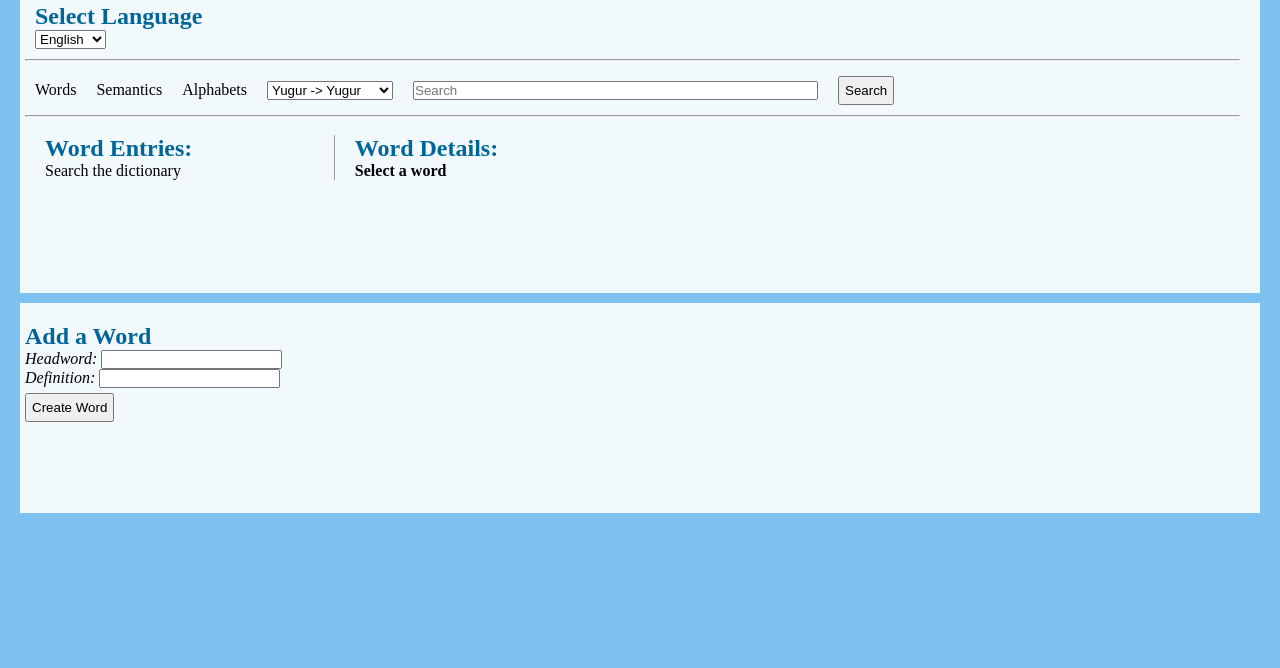
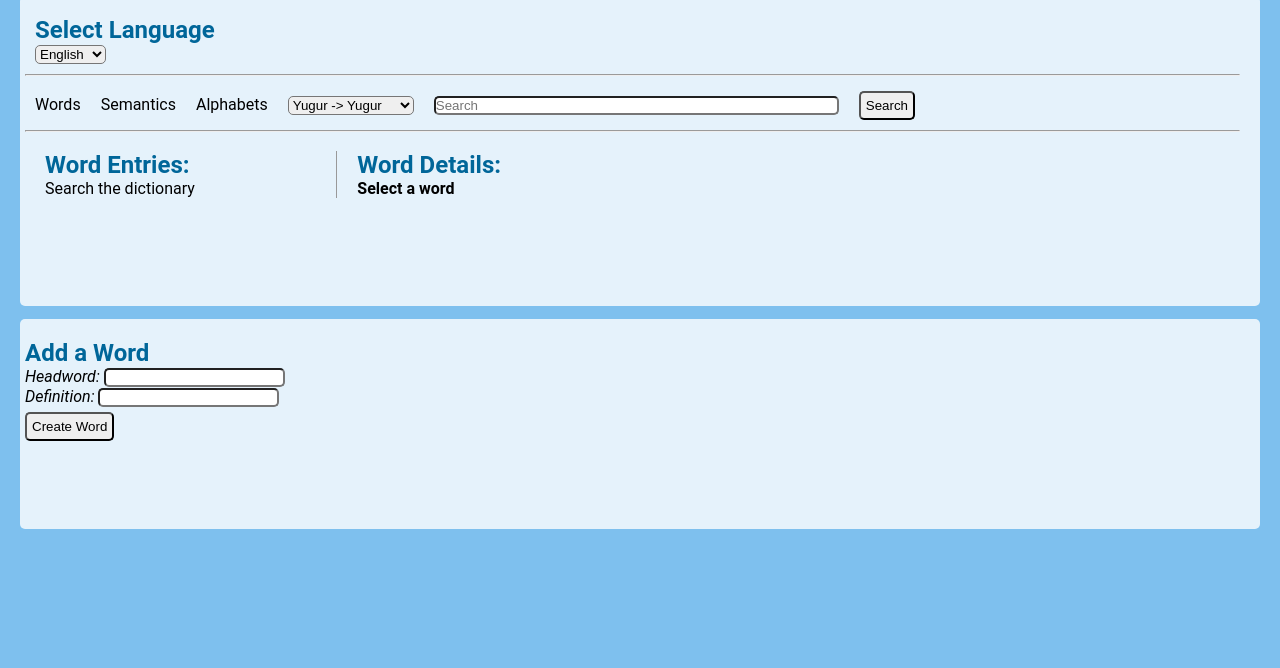
Before and after one commit to yugur/yugurWebApp, a React app: page / in a window 1280 px wide. Shown: the part 132-800 px from the top of the page. Built offline with nearby package versions, Linux system fonts and the light colour scheme.

Commit message:
update styling

```diff
--- a/dev/css/main.scss
+++ b/dev/css/main.scss
@@ -13,6 +13,7 @@ $bg-img: url('placeholder.png');
 
 html, body {
 	height: 100%;
+	font-family: 'Roboto', sans-serif;
 }
 
 header {
@@ -88,8 +89,20 @@ headerLogo {
 
 section {
 	display: auto;
+	border-radius: 5px;
+	height: auto;
+}
 
-	height: auto;
+input {
+	border-radius: 5px;
+}
+
+select {
+	border-radius: 5px;
+}
+
+button {
+	border-radius: 5px
 }
 
 authSection {
@@ -104,7 +117,7 @@ authSection {
 }
 
 .mainView {
-	background-color: rgba(255,255,255,0.9);
+	background-color: rgba(255,255,255,0.8);
 	//height: 100%;
 	padding: 20px;
 	padding-bottom: 90px;
@@ -114,9 +127,8 @@ authSection {
 	margin-right: 20px;
 	margin-bottom: 10px;
 	min-height: 200px;
+	margin-top: 1%;
 }
-
-
 
 .wordList li {
 	//color: black;
```
